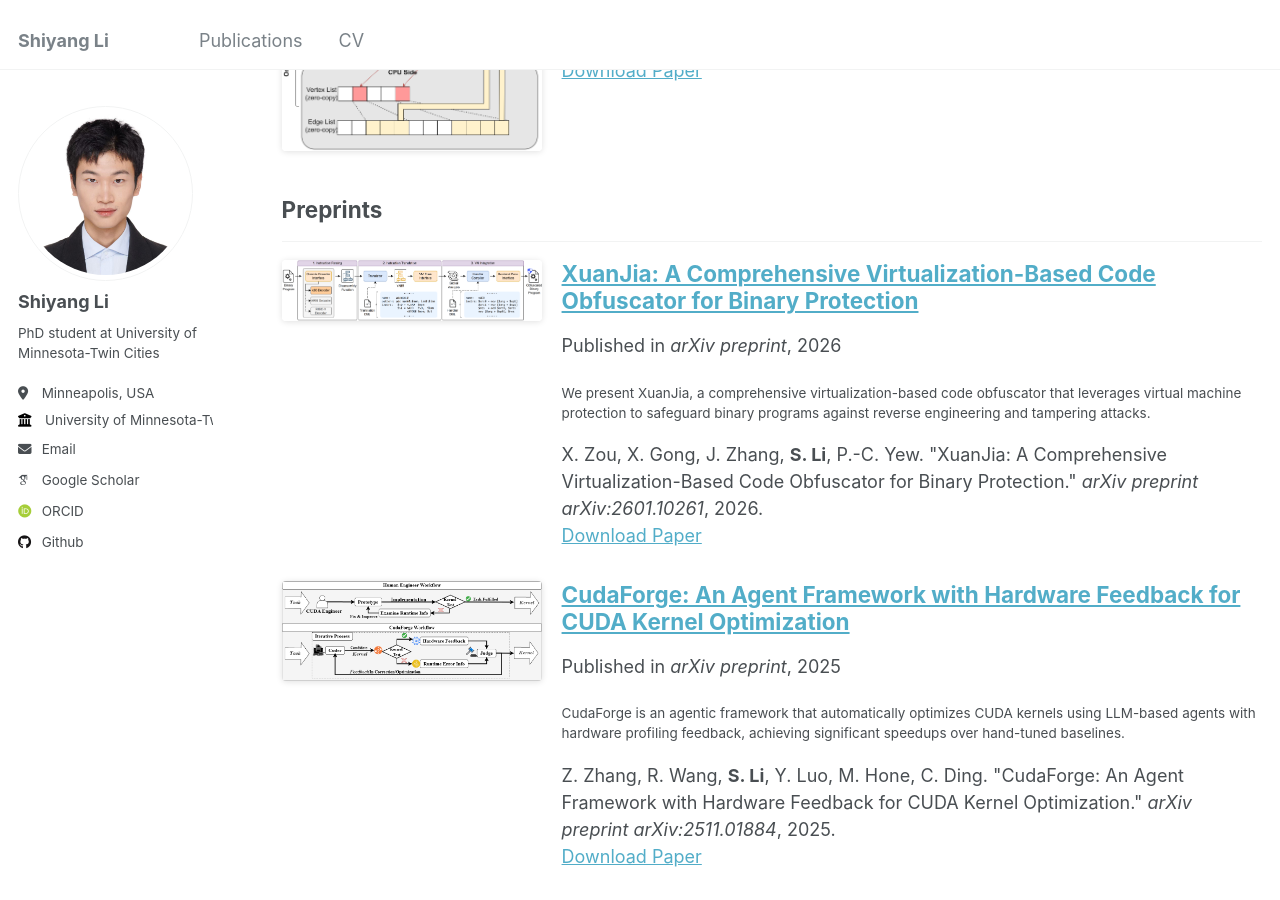
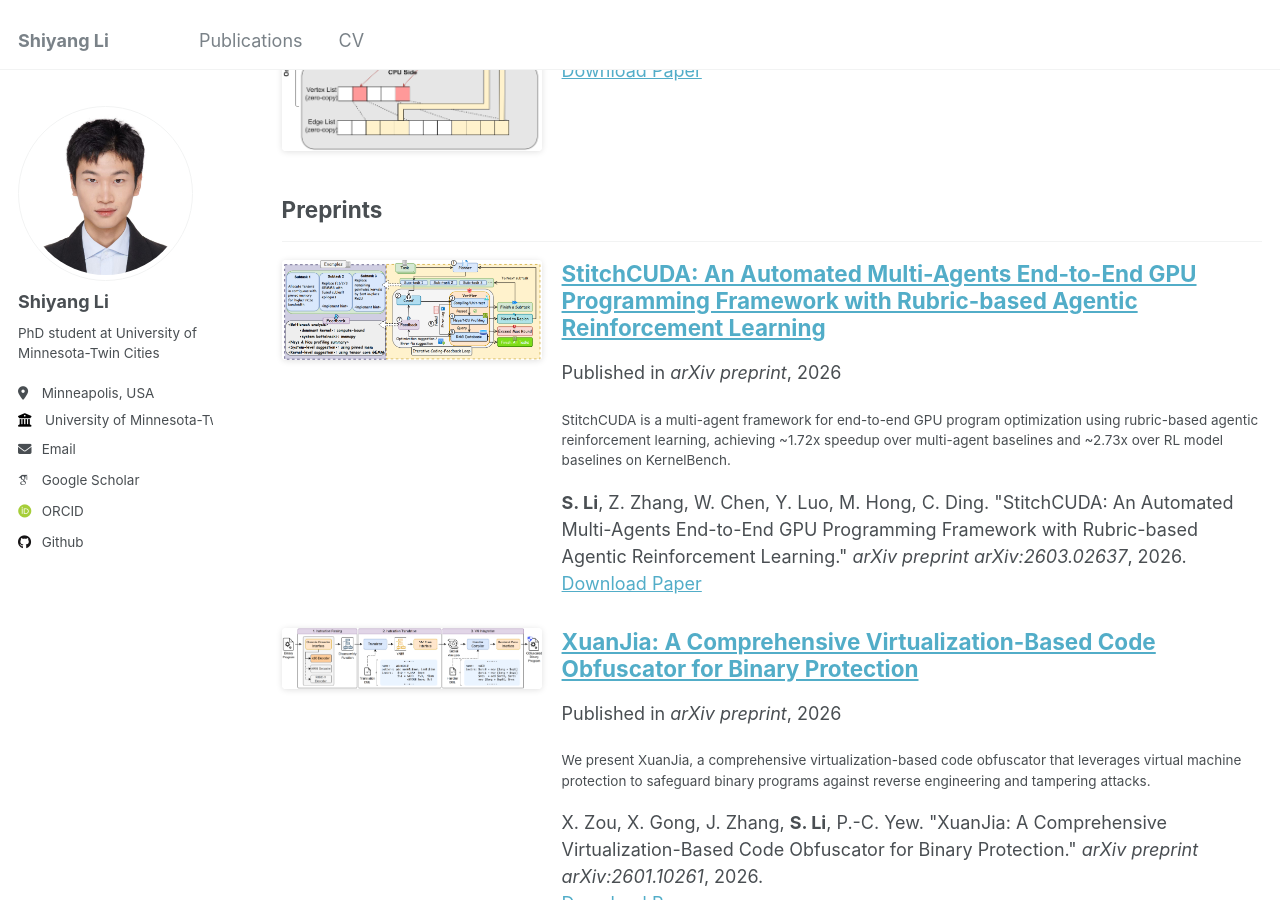
Before and after one commit to NKU-Yang/NKU-yang.github.io, a Jekyll site: the page built from _pages/publications.html, in a window 1280 px wide and 900 px high, scrolled down 1312 px. Built offline with Jekyll 4.4.1, drawn with Linux system fonts in a browser that asks for light colours; some web fonts are replaced; comment, search, counter and statistics services are not loaded.

Commit message:
update stitchCUDA

```diff
--- /dev/null
+++ b/_publications/2026-03-03-stitchcuda.md
@@ -0,0 +1,27 @@
+---
+title: "StitchCUDA: An Automated Multi-Agents End-to-End GPU Programming Framework with Rubric-based Agentic Reinforcement Learning"
+collection: publications
+category: preprints
+permalink: /publication/2026-03-03-stitchcuda
+excerpt: "StitchCUDA is a multi-agent framework for end-to-end GPU program optimization using rubric-based agentic reinforcement learning, achieving ~1.72x speedup over multi-agent baselines and ~2.73x over RL model baselines on KernelBench."
+date: 2026-03-03
+venue: "arXiv preprint"
+paperurl: "https://arxiv.org/abs/2603.02637"
+header:
+  teaser: "publications/stitchCUDA.png"
+citation: '<b>S. Li</b>, Z. Zhang, W. Chen, Y. Luo, M. Hong, C. Ding. &quot;StitchCUDA: An Automated Multi-Agents End-to-End GPU Programming Framework with Rubric-based Agentic Reinforcement Learning.&quot; <i>arXiv preprint arXiv:2603.02637</i>, 2026.'
+---
+
+## Abstract
+
+We propose **StitchCUDA**, an automated multi-agent framework for end-to-end GPU program optimization. The system employs three specialized agents: a Planner coordinating system design, a Coder implementing solutions incrementally, and a Verifier ensuring correctness through performance profiling tools. By incorporating rubric-based agentic reinforcement learning over two atomic skills (code generation and optimization), StitchCUDA prevents reward manipulation and enables advanced CUDA techniques such as kernel fusion.
+
+## Key Results
+
+- Nearly complete success rate on end-to-end GPU tasks
+- ~1.72x speedup over multi-agent baselines on KernelBench
+- ~2.73x improvement over reinforcement learning model baselines
+
+## Authors
+
+**Shiyang Li**, Zijian Zhang, Winson Chen, Yuebo Luo, Mingyi Hong, Caiwen Ding
```
Also changed, not shown: _pages/about.md (+4 -0 lines), images/publications/stitchCUDA.png (added).
